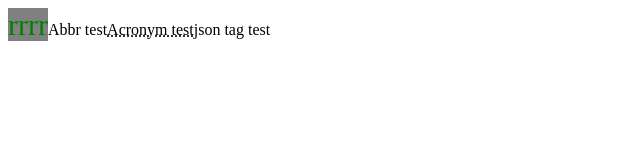
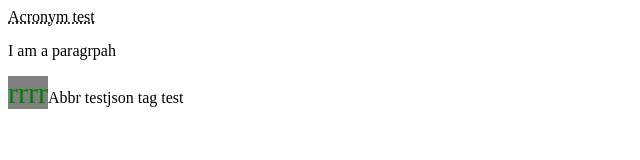
Before and after one commit to pkindalov/MyTagify, a plain HTML site: page index.html in a window 1280 px wide. Shown: the whole page, without its empty margins (0-640 px from the left). Drawn offline with Linux system fonts and the light colour scheme.

Commit message:
Added two new functions - appendMtagToElById and appendElToContById

```diff
--- a/index.html
+++ b/index.html
@@ -9,6 +9,7 @@
 </head>
 
 <body>
+    <div id="container"></div>
 
 </body>
 <script src="./scripts/MTag.js"></script>
@@ -41,12 +42,15 @@
         .create('acronym')
         .addText('Acronym test')
         .addTitle('acronym')
-        .appendToBody();
+        .appendMtagToElById('container');
 
     const jsonTagExample = mtag.create('acronym').addText('json tag test').addTitle('json tag').getTagJSON();
     const parsedTagFromJSON = mtag.parseTagFromJSON(jsonTagExample);
     // console.log(typeof parsedTagFromJSON);
     mtag.setTagObj(parsedTagFromJSON).appendToBody();
+    const paragraph = document.createElement('p');
+    paragraph.innerText = 'I am a paragrpah';
+    mtag.appendElToContById(paragraph, 'container');
     // console.log(jsonTagExample);
     // console.log(mtag.parseTagFromJSON(jsonTagExample));
     // const link = mtag
--- a/scripts/MTag.js
+++ b/scripts/MTag.js
@@ -245,6 +245,22 @@
 		}
 	}
 
+	function appendMtagToElById(elementId) {
+		if (!elementId) throw Error('elementId is not valid.Cannot be empty, undefined or null');
+		const parentEl = document.getElementById(elementId);
+		if (!parentEl) throw Error('Element with id ' + elementId + ' not found');
+		if (!tag) throw Error('You must first create a tag with create command');
+		parentEl.appendChild(tag);
+	}
+
+	function appendElToContById(element, containerId) {
+		if (!element) throw Error('Element is not valid');
+		if (!containerId) throw Error('id of container is not valid');
+		const parentEl = document.getElementById(containerId);
+		if (!parentEl) throw Error('Element with id ' + containerId + ' not found');
+		parentEl.appendChild(element);
+	}
+
 	//Setting prototype(don't confuse with __proto__ - the prototype of the function. Prototype here point to the function constructor) to be empty object. It contain all custom methods of cutomst library.
 	MTag.prototype = {
 		create: function (config) {
@@ -267,6 +283,20 @@
 			try {
 				appendTagToHtmlBody();
 				return this;
+			} catch (e) {
+				showErrMsgOnConsole(e);
+			}
+		},
+		appendMtagToElById: function (element) {
+			try {
+				appendMtagToElById(element);
+			} catch (e) {
+				showErrMsgOnConsole(e);
+			}
+		},
+		appendElToContById: function (element, container) {
+			try {
+				appendElToContById(element, container);
 			} catch (e) {
 				showErrMsgOnConsole(e);
 			}
```
